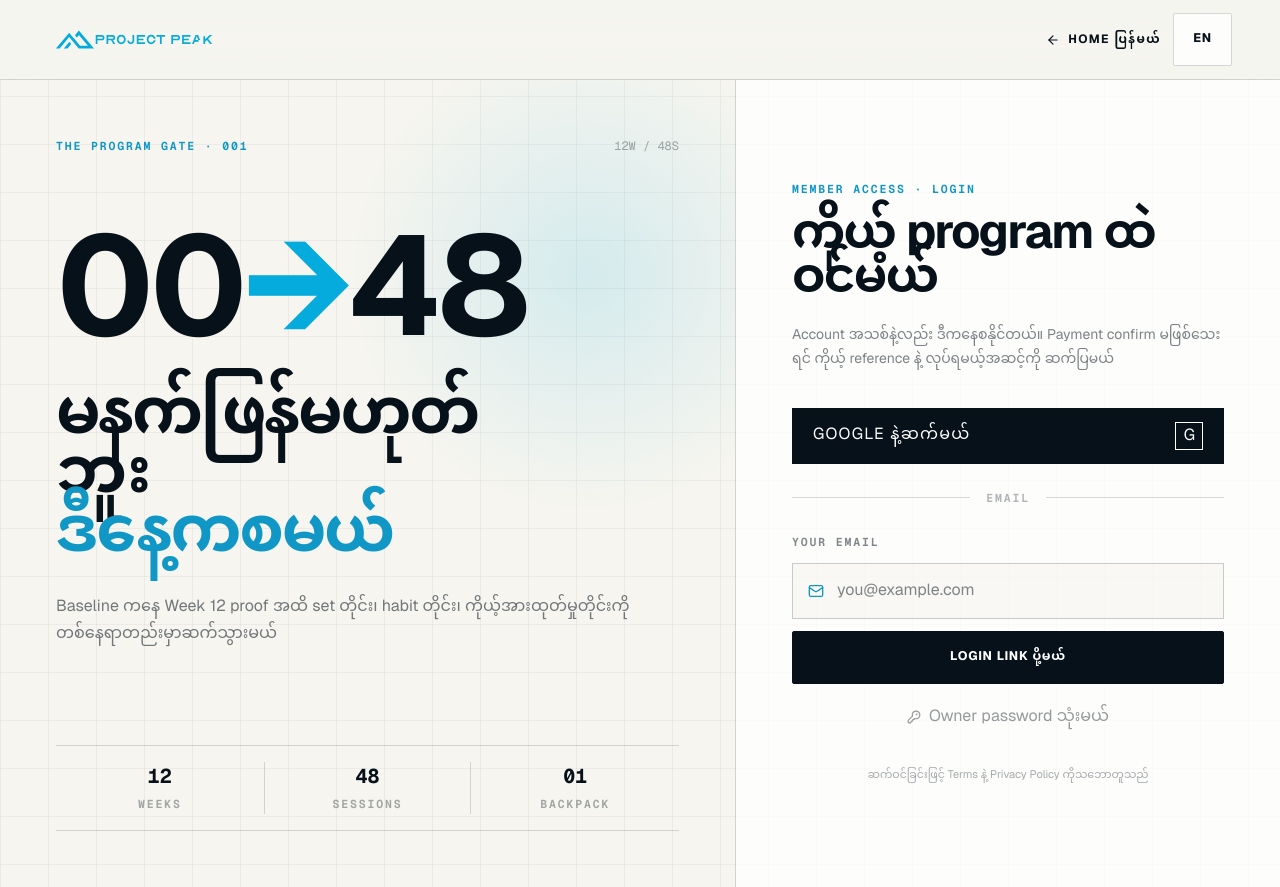
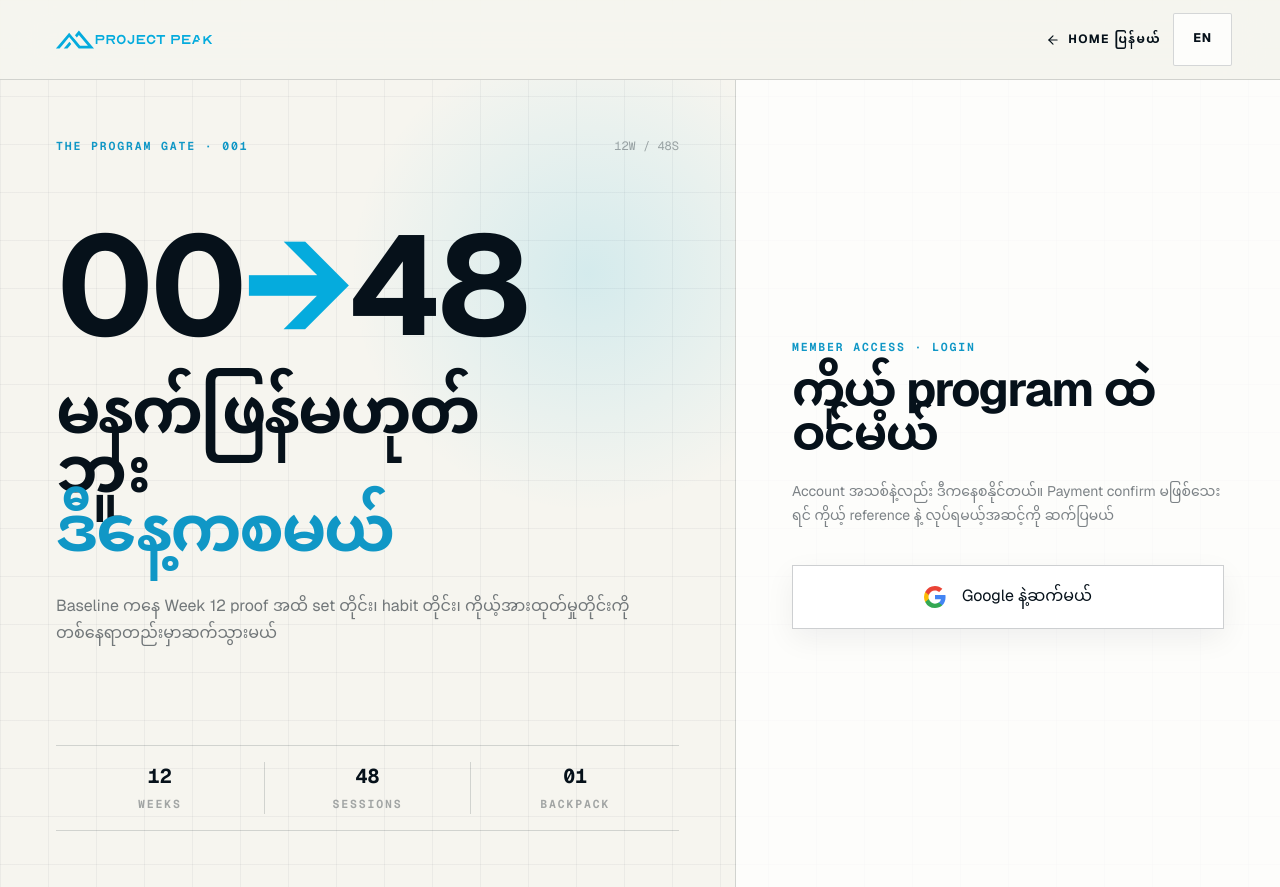
Before and after one commit to devbasestudio/project-peak, a Next.js app: page /mm/login in a window 1280 px wide. Built offline with nearby package versions, Linux system fonts and the light colour scheme; no server answers.

Commit message:
Use Google-only authentication

```diff
--- a/src/components/auth/auth-card.tsx
+++ b/src/components/auth/auth-card.tsx
@@ -1,18 +1,15 @@
 "use client";
 
-import { FormEvent, useState } from "react";
+import { useState } from "react";
 import Image from "next/image";
 import Link from "next/link";
-import { ArrowLeft, KeyRound, LoaderCircle, Mail } from "lucide-react";
+import { ArrowLeft, LoaderCircle } from "lucide-react";
 import { toast } from "sonner";
 import { createClient } from "@/lib/supabase/client";
 import type { Locale } from "@/lib/i18n";
 
 export function AuthCard({ locale, nextPath }: { locale: Locale; nextPath: string }) {
-  const [email, setEmail] = useState("");
-  const [password, setPassword] = useState("");
-  const [showPassword, setShowPassword] = useState(false);
-  const [loading, setLoading] = useState<"google" | "email" | "password" | null>(null);
+  const [loading, setLoading] = useState(false);
   const mm = locale === "mm";
 
   const callbackUrl = () => {
@@ -22,7 +19,7 @@ export function AuthCard({ locale, nextPath }: { locale: Locale; nextPath: strin
 
   async function signInWithGoogle() {
     try {
-      setLoading("google");
+      setLoading(true);
       const supabase = createClient();
       const { error } = await supabase.auth.signInWithOAuth({
         provider: "google",
@@ -30,45 +27,10 @@ export function AuthCard({ locale, nextPath }: { locale: Locale; nextPath: strin
       });
       if (error) throw error;
     } catch (error) {
-      setLoading(null);
+      setLoading(false);
       toast.error(mm ? "Google login မဖွင့်ရသေးဘူး" : "Google sign-in is not configured yet", {
         description: error instanceof Error ? error.message : undefined,
       });
-    }
-  }
-
-  async function sendMagicLink(event: FormEvent) {
-    event.preventDefault();
-    try {
-      setLoading("email");
-      const supabase = createClient();
-      const { error } = await supabase.auth.signInWithOtp({
-        email,
-        options: { emailRedirectTo: callbackUrl() },
-      });
-      if (error) throw error;
-      toast.success(mm ? "Email ထဲက login link ကိုဖွင့်ပါ" : "Open the sign-in link in your email");
-    } catch (error) {
-      toast.error(mm ? "Login link ပို့မရဘူး" : "Could not send the sign-in link", {
-        description: error instanceof Error ? error.message : undefined,
-      });
-    } finally {
-      setLoading(null);
-    }
-  }
-
-  async function signInWithPassword() {
-    try {
-      setLoading("password");
-      const supabase = createClient();
-      const { error } = await supabase.auth.signInWithPassword({ email, password });
-      if (error) throw error;
-      window.location.assign(nextPath.startsWith("/") ? nextPath : `/${locale}/app`);
-    } catch (error) {
-      toast.error(mm ? "Email သို့မဟုတ် password မမှန်ဘူး" : "Email or password is incorrect", {
-        description: error instanceof Error ? error.message : undefined,
-      });
-      setLoading(null);
     }
   }
 
@@ -97,16 +59,10 @@ export function AuthCard({ locale, nextPath }: { locale: Locale; nextPath: strin
             <h2 className="mt-4 font-display text-5xl font-bold leading-[.92] tracking-[-.06em]">{mm ? "ကိုယ့် program ထဲ ဝင်မယ်" : "ENTER YOUR PROGRAM"}</h2>
             <p className="mt-5 text-sm leading-7 text-charcoal/52" lang={mm ? "my" : "en"}>{mm ? "Account အသစ်နဲ့လည်း ဒီကနေစနိုင်တယ်။ Payment confirm မဖြစ်သေးရင် ကိုယ့် reference နဲ့ လုပ်ရမယ့်အဆင့်ကို ဆက်ပြမယ်" : "The same doorway works for a new account. If payment is pending, your reference and next step will be waiting inside."}</p>
 
-            <button type="button" onClick={signInWithGoogle} disabled={Boolean(loading)} className="mt-9 flex min-h-14 w-full items-center justify-between border border-charcoal bg-charcoal px-5 text-xs font-bold uppercase tracking-[.08em] text-white transition hover:bg-sky hover:text-charcoal disabled:opacity-60"><span>{mm ? "Google နဲ့ဆက်မယ်" : "Continue with Google"}</span>{loading === "google" ? <LoaderCircle className="animate-spin" size={17} /> : <span className="grid h-7 w-7 place-items-center border border-current font-display">G</span>}</button>
-            <div className="my-6 flex items-center gap-4"><span className="h-px flex-1 bg-charcoal/15" /><span className="eyebrow text-charcoal/30">EMAIL</span><span className="h-px flex-1 bg-charcoal/15" /></div>
-            <form onSubmit={sendMagicLink} className="space-y-3">
-              <label htmlFor="email" className="eyebrow block text-charcoal/50">Your email</label>
-              <div className="relative"><Mail size={16} className="absolute left-4 top-1/2 -translate-y-1/2 text-aqua" /><input id="email" type="email" required value={email} onChange={(event) => setEmail(event.target.value)} placeholder="you@example.com" className="min-h-14 w-full border border-charcoal/20 bg-paper/55 pl-11 pr-4 outline-none transition focus:border-sky" /></div>
-              <button type="submit" disabled={Boolean(loading)} className="primary-button w-full">{loading === "email" ? <LoaderCircle className="animate-spin" size={17} /> : null}{mm ? "Login link ပို့မယ်" : "Send secure login link"}</button>
-            </form>
-            <button type="button" onClick={() => setShowPassword((value) => !value)} className="mx-auto mt-5 flex items-center gap-2 text-xs font-bold text-charcoal/42"><KeyRound size={14} />{mm ? "Owner password သုံးမယ်" : "Use owner password"}</button>
-            {showPassword ? <div className="mt-4 space-y-3 border-l-2 border-sky bg-ice/55 p-4"><label htmlFor="password" className="eyebrow block text-charcoal/50">Password</label><input id="password" type="password" required minLength={8} value={password} onChange={(event) => setPassword(event.target.value)} className="min-h-13 w-full border border-charcoal/20 bg-white px-4 outline-none focus:border-sky" /><button type="button" onClick={signInWithPassword} disabled={Boolean(loading) || !email || password.length < 8} className="secondary-button w-full disabled:opacity-45">{loading === "password" ? <LoaderCircle className="animate-spin" size={17} /> : null}{mm ? "Password နဲ့ဝင်မယ်" : "Enter with password"}</button></div> : null}
-            <p className="mt-8 text-center text-[11px] leading-6 text-charcoal/35">{mm ? "ဆက်ဝင်ခြင်းဖြင့် " : "By continuing, you accept the "}<Link href={`/${locale}/legal`} className="underline underline-offset-4">{mm ? "Terms နဲ့ Privacy Policy" : "Terms and Privacy Policy"}</Link>{mm ? " ကိုသဘောတူသည်" : "."}</p>
+            <button type="button" onClick={signInWithGoogle} disabled={loading} className="mt-9 flex min-h-16 w-full items-center justify-center gap-4 border border-charcoal/20 bg-white px-5 text-sm font-bold text-charcoal shadow-[0_10px_30px_rgba(6,17,26,.06)] transition hover:-translate-y-0.5 hover:border-sky hover:bg-ice disabled:opacity-60">
+              {loading ? <LoaderCircle className="animate-spin" size={20} /> : <Image src="/brand/google-g.svg" alt="" width={22} height={22} />}
+              <span>{mm ? "Google နဲ့ဆက်မယ်" : "Continue with Google"}</span>
+            </button>
           </div>
         </section>
       </div>
```
Also changed, not shown: public/brand/google-g.svg (added).
